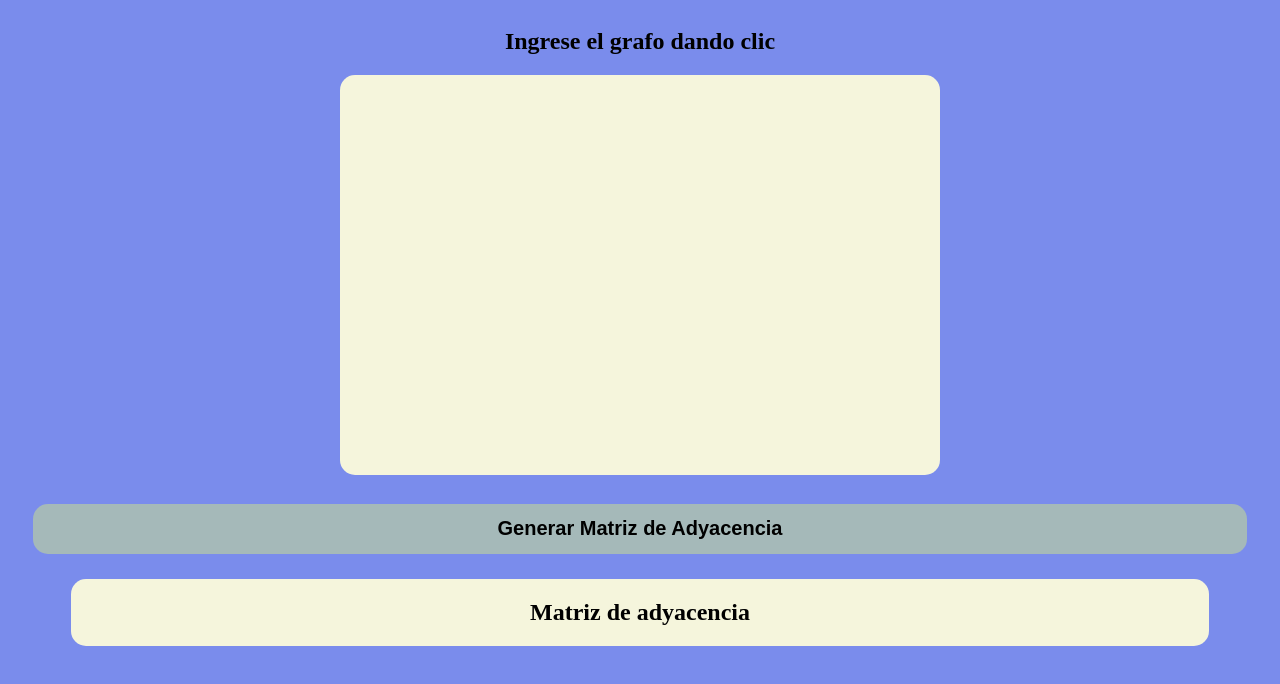
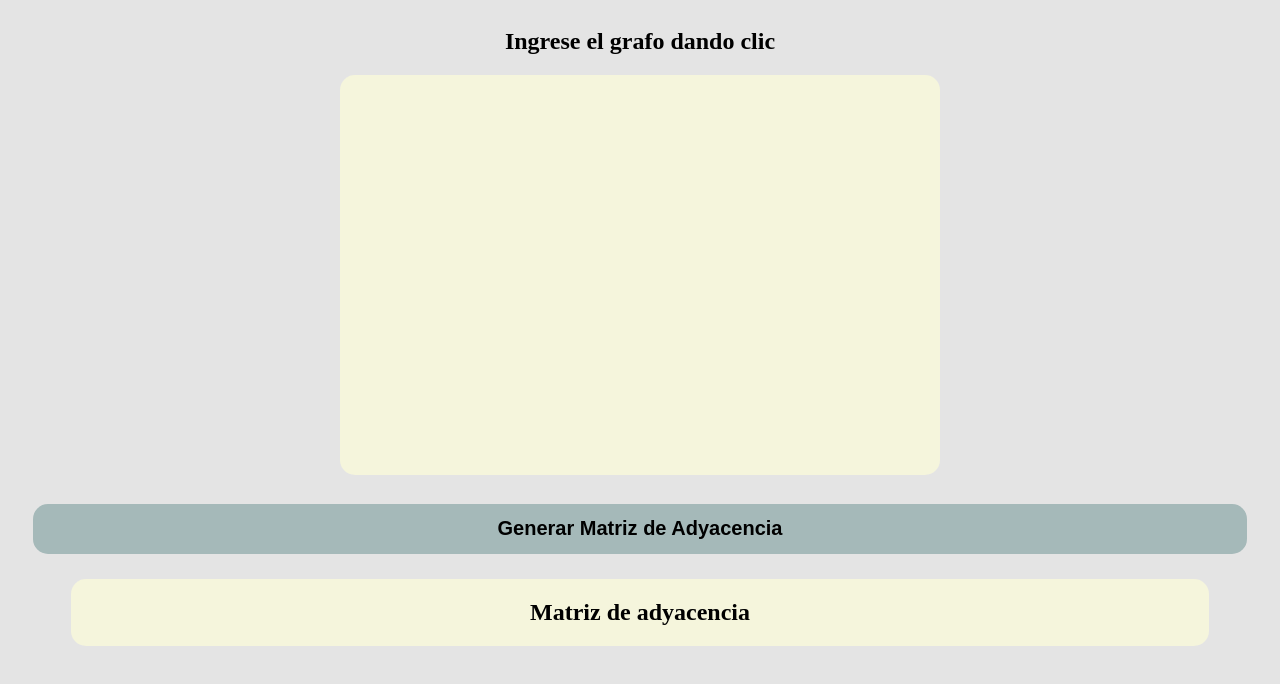
Before and after one commit to JeassonSuarez/AlgoritmoDeFloyd-Warshall, a plain HTML site: page index.html in a window 1280 px wide. Drawn offline with Linux system fonts and the light colour scheme.

Commit message:
cambiando color fondo

```diff
--- a/styles.css
+++ b/styles.css
@@ -1,5 +1,5 @@
 body{
-    background-color: rgb(122, 140, 236);
+    background-color: rgb(228, 228, 228);
 }
 
 #contenedor{
```
Also changed, not shown: imagenes/grafo pintado.png (added).
